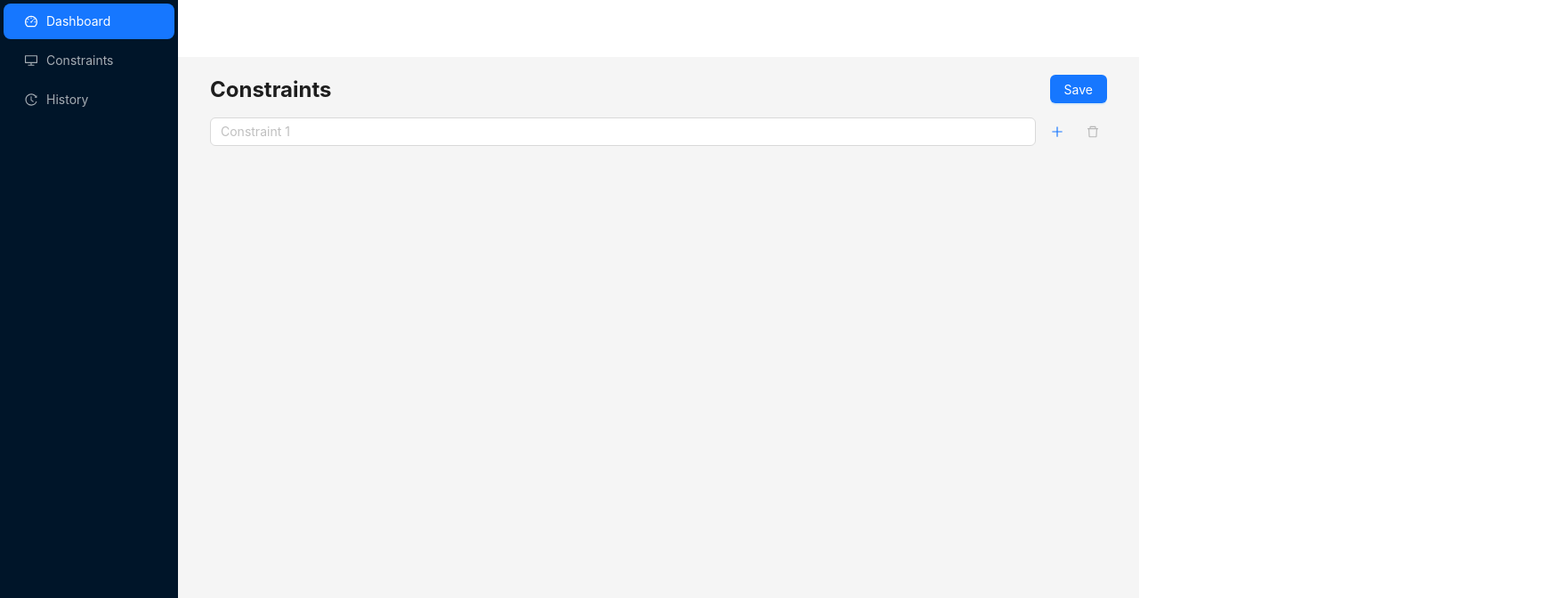
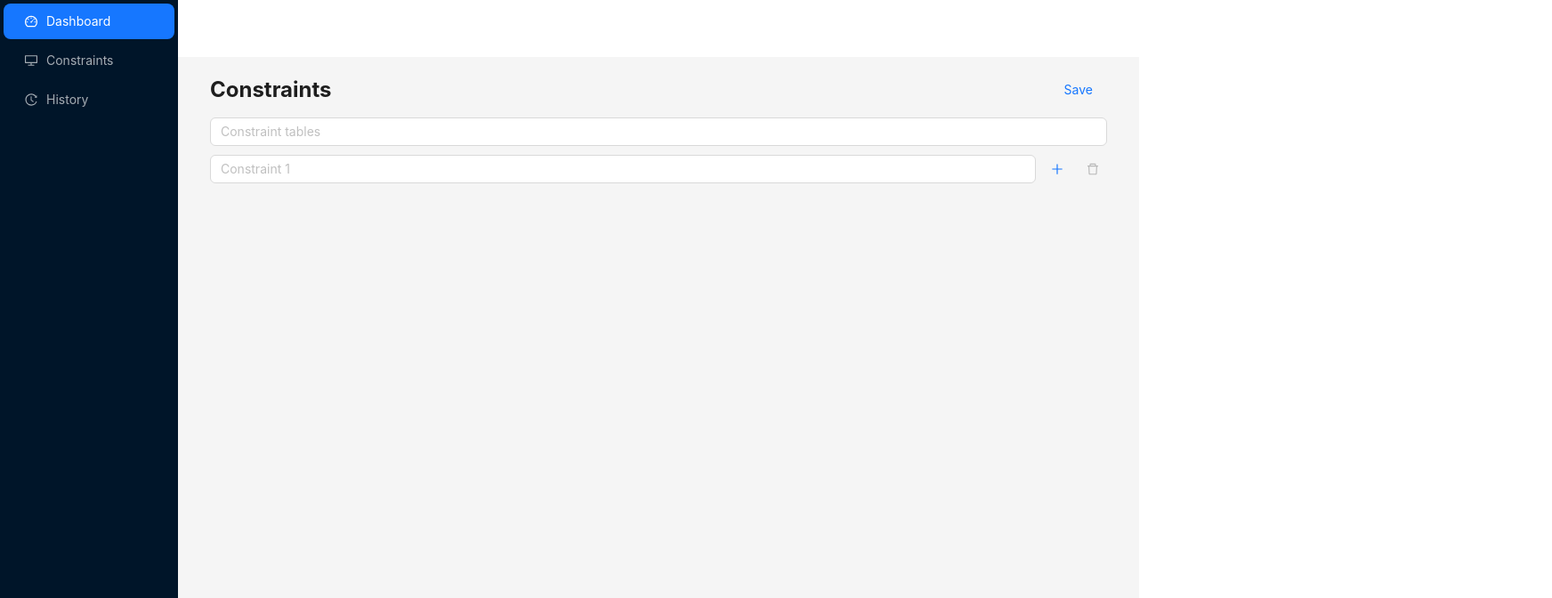
Before and after one commit to ttt-tin/DATN-frontend, a React (Create React App) app: page /constraints in a window 1280 px wide. Shown: the top 672 px of the page at 89% size, 1744 px wide, since content can reach past the window. Built offline with nearby package versions, Linux system fonts and the light colour scheme; no server answers.

Commit message:
[feat] update call api

```diff
--- a/src/components/Constraints.tsx
+++ b/src/components/Constraints.tsx
@@ -3,9 +3,11 @@ import { Button, Input, Space, message } from "antd";
 import { PlusOutlined, DeleteOutlined } from "@ant-design/icons";
 import axios from "axios";
 import "./Constraints.css"; // Add a corresponding CSS file
+import constraintService from '../services/contraints.ts'
 
 const Constraints: React.FC = () => {
   const [inputs, setInputs] = useState<string[]>([""]); // Array to hold input values
+  const [constraintTable, setConstraintTable] = useState<string>("");
 
   // Handler to add a new input line below a specific line
   const handleAddInputBelow = (index: number) => {
@@ -30,12 +32,17 @@ const Constraints: React.FC = () => {
     setInputs(updatedInputs);
   };
 
+  const handleContraintTable = (value: string) => {
+    setConstraintTable(value);
+  };
+
   // Handler to concatenate all inputs and call the API
   const handleSave = async () => {
     const concatenatedString = inputs.join("\n"); // Join all inputs with newline characters
     try {
-      const response = await axios.post("/api/constraints", { data: concatenatedString });
-      message.success("Data saved successfully!");
+      const result = await constraintService.create(concatenatedString, constraintTable);
+
+      console.log(result)
     } catch (error) {
       message.error("Error saving data.");
       console.error(error);
@@ -47,13 +54,25 @@ const Constraints: React.FC = () => {
       <div className="constraints-header">
         <h2 className="constraints-title">Constraints</h2>
         <Button
-          type="primary"
+          type="link"
           onClick={handleSave}
           className="constraints-save-button"
         >
           Save
         </Button>
       </div>
+      <Space
+        direction="vertical"
+        className="constraints-space"
+        style={{ marginRight: 500, marginBottom: 10 }}
+      >
+        <Input
+          value={constraintTable}
+          onChange={(e) => handleContraintTable(e.target.value)}
+          placeholder={`Constraint tables`}
+          className="constraints-input"
+        />
+      </Space>
       <Space direction="vertical" className="constraints-space">
         {inputs.map((input, index) => (
           <div key={index} className="constraints-input-row">
--- a/src/services/contraints.ts
+++ b/src/services/contraints.ts
@@ -1,6 +1,6 @@
 import axios from 'axios';
 
-class Contraints {
+class ContraintsService {
   private baseUrl: string;
 
   constructor() {
@@ -21,4 +21,4 @@ class Contraints {
   }
 }
 
-export default new Contraints();
+export default new ContraintsService();
```
Also changed, not shown: 1 other file (tests, documents, lock files or other folders).
